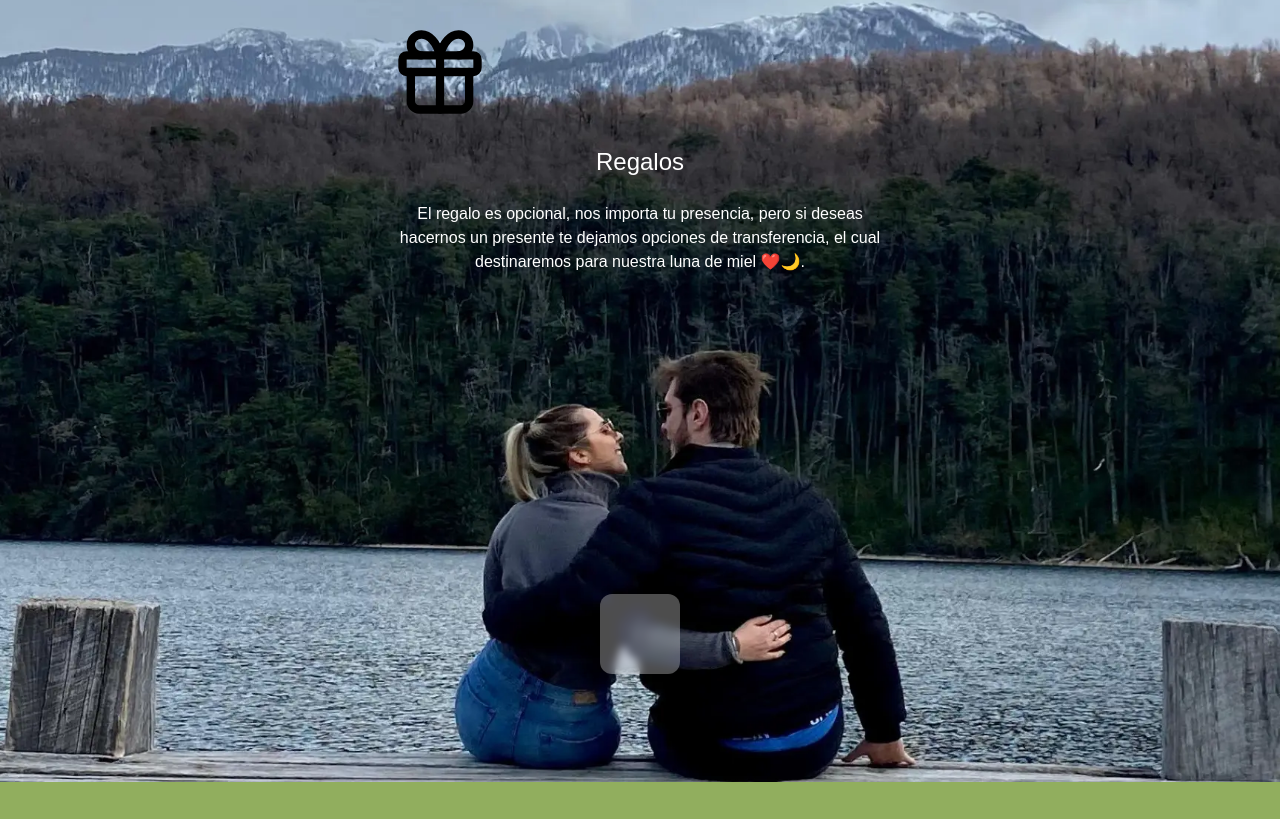
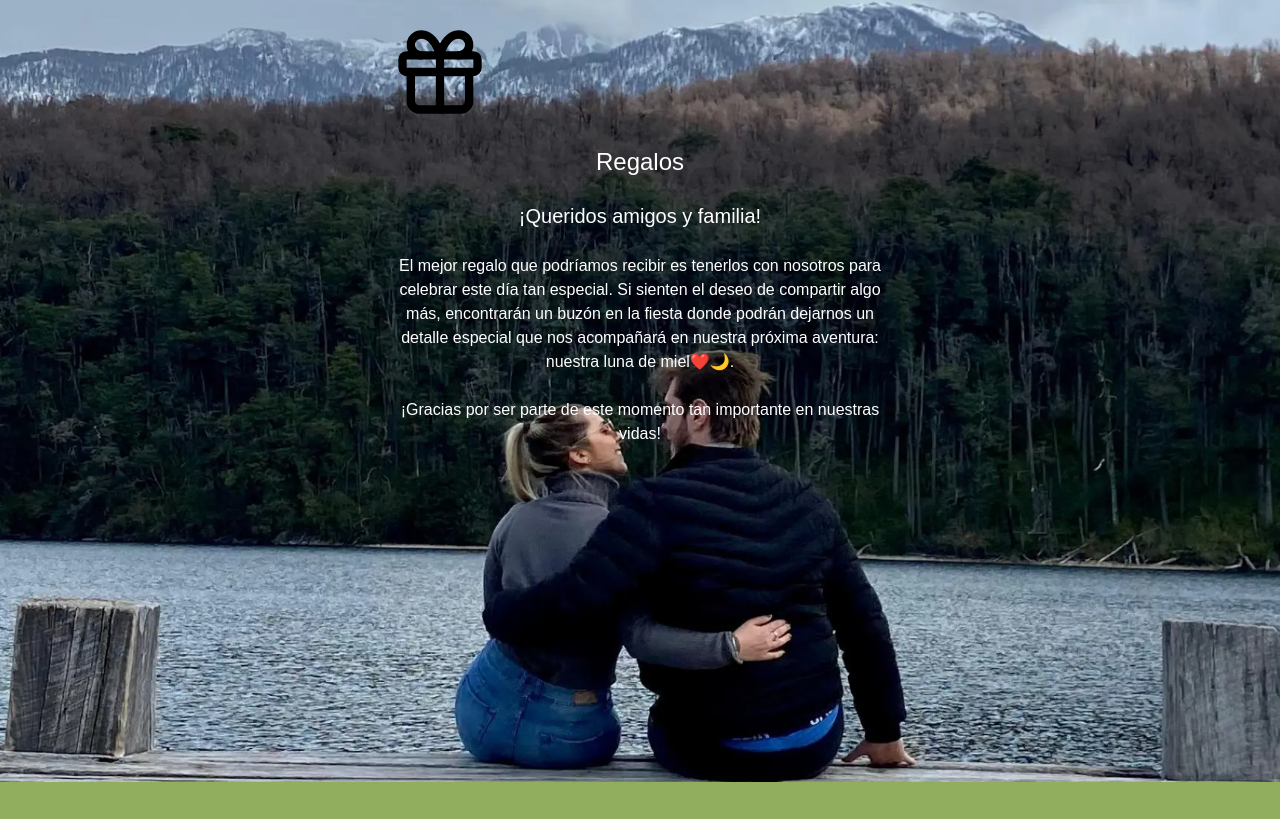
Before and after one commit to RodrigoL17/invitacion-boda, an Astro site: page / in a window 1280 px wide. Shown: the part 2035-2854 px from the top of the page. Built offline with nearby package versions, Linux system fonts and the light colour scheme; Astro itself is replaced by a stand-in of ours.

Commit message:
mensaje regalos

```diff
--- a/src/pages/index.astro
+++ b/src/pages/index.astro
@@ -160,14 +160,11 @@ import { actions } from "astro:actions";
           ></path></svg
         >
         <p class="text-white text-2xl">Regalos</p>
+        <p class="text-white text-xl">¡Queridos amigos y familia!</p>
         <p class="text-white">
-          El regalo es opcional, nos importa tu presencia, pero si deseas
-          hacernos un presente te dejamos opciones de transferencia, el cual destinaremos para nuestra luna de miel ❤️🌙.
+          El mejor regalo que podríamos recibir es tenerlos con nosotros para celebrar este día tan especial. Si sienten el deseo de compartir algo más, encontrarán un buzón en la fiesta donde podrán dejarnos un detalle especial que nos acompañará en nuestra próxima aventura: nuestra luna de miel❤️🌙.
         </p>
-      </div>
-      <div
-        class="bg-white/30 rounded-xl p-10 flex flex-col gap-6 items-center backdrop-blur-sm"
-      >
+        <p class="text-white">¡Gracias por ser parte de este momento tan importante en nuestras vidas!</p>
       </div>
     </section>
     <section
```
